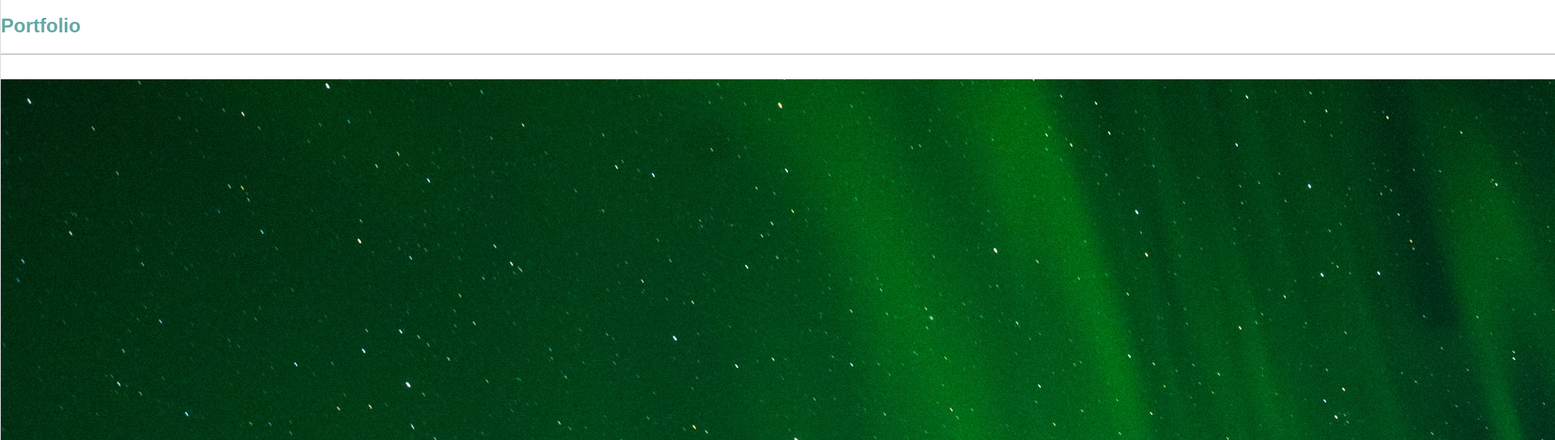
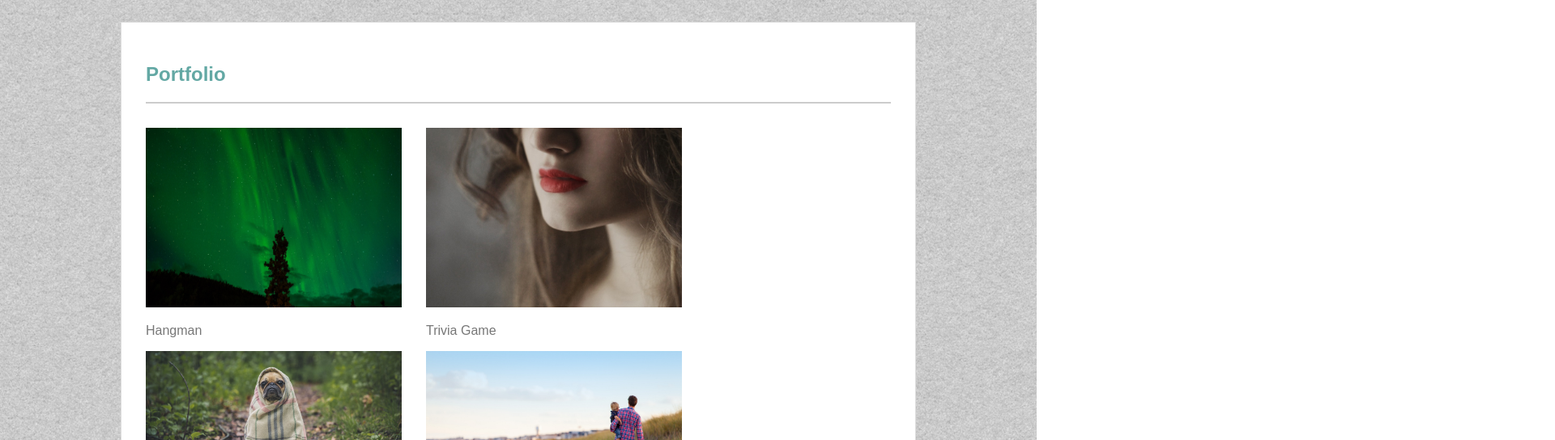
Before and after one commit to chrisdior/Basic-Portfolio, a plain HTML site: page portfolio.html in a window 1280 px wide. Shown: the part 72-616 px from the top of the page at 81% size, 1920 px wide, since content can reach past the window. Drawn offline with Linux system fonts and the light colour scheme.

Commit message:
edit css stylesheet style.css for portfolio.html

```diff
--- a/assets/css/style.css
+++ b/assets/css/style.css
@@ -207,7 +207,38 @@ h1 {
 
   /* Body: Portfolio */
 
+  #portfolio {
 
+    padding: 30px 30px 20px 30px;
+    margin-top: 30px;
+    width: 920px;
+
+}
+
+.photo-size {
+
+    height: 222px;
+    width: 316px;
+
+}
+
+#content-portfolio {
+
+    overflow: auto;
+    clear: both;
+
+
+}
+
+.wrap-project {
+
+    float: left;
+}
+
+#trivia, #rutgers {
+
+    margin-left: 30px;
+}
 
 
 /* Footer */
```
Also changed, not shown: assets/images/Photo_4.jpeg (deleted), assets/images/Photo_4.jpg (added).
